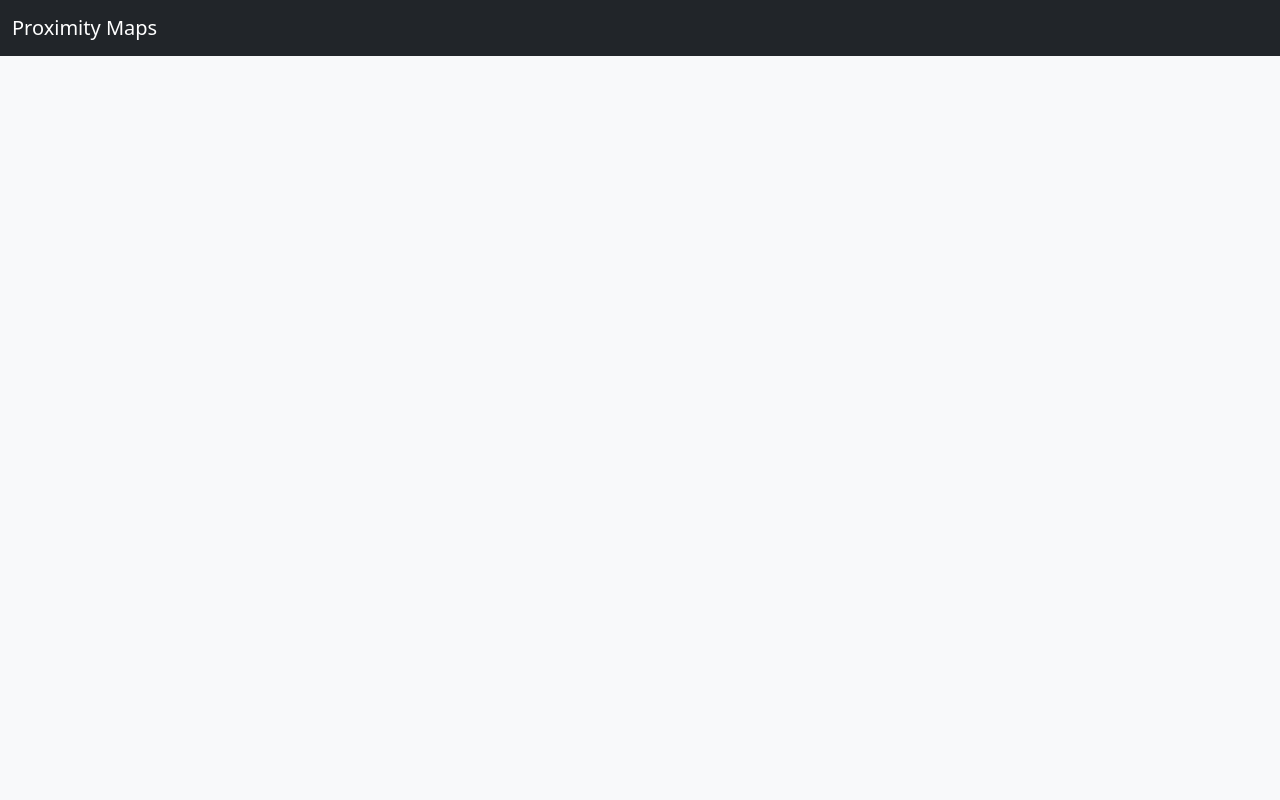
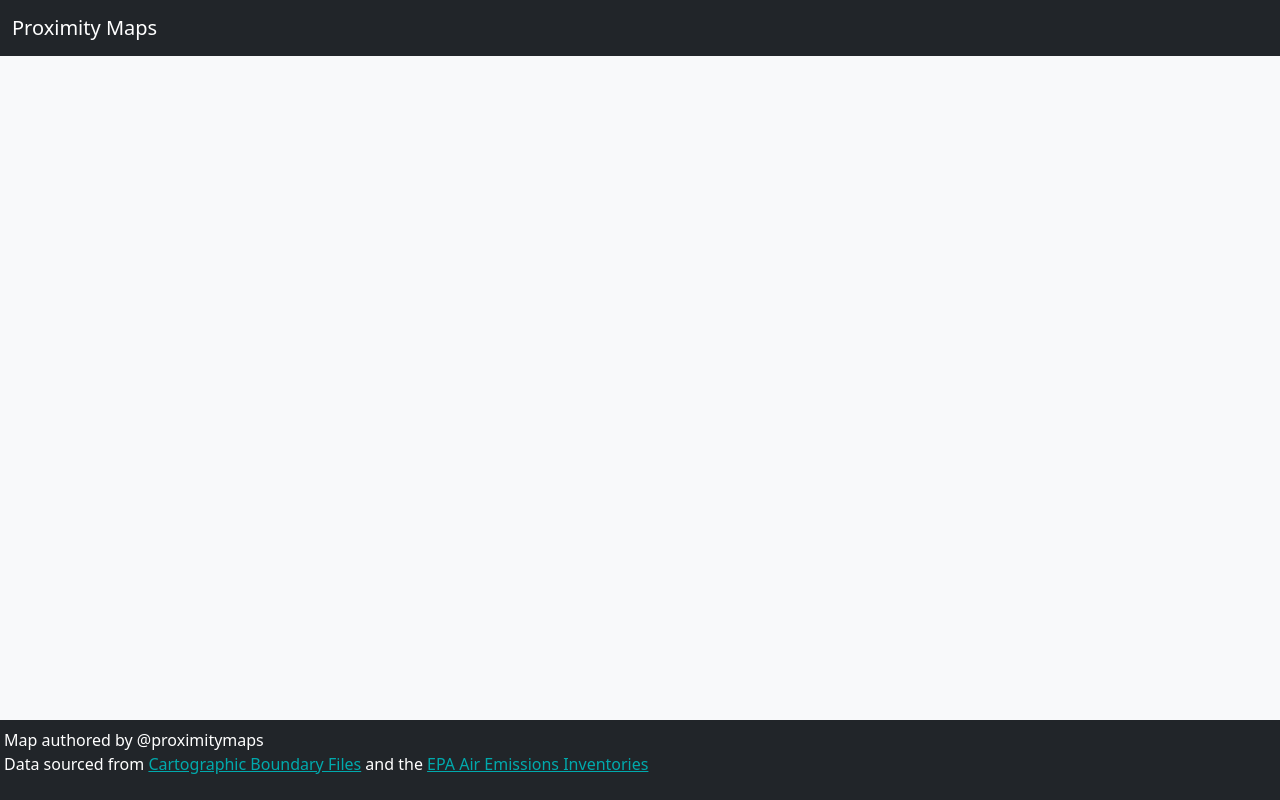
Before and after one commit to proximitymaps/ohio-river-valley, a plain HTML site: page index.html in a window 1280 px wide. Drawn offline with nearby package versions, Linux system fonts and the light colour scheme.

Commit message:
add footer
plus format

```diff
--- a/index.html
+++ b/index.html
@@ -1,17 +1,12 @@
 <!DOCTYPE html>
 <html>
+
 <head>
     <title>Emissions by State</title>
     <meta charset="utf-8" />
-    <meta
-      name="description"
-      content="Website meta description for google search results go here"
-    />
+    <meta name="description" content="Website meta description for google search results go here" />
     <meta name="dc.relation" content="https://newmapsplus.github.io/" />
-    <meta
-      name="viewport"
-      content="width=device-width, initial-scale=1, shrink-to-fit=no"
-    />
+    <meta name="viewport" content="width=device-width, initial-scale=1, shrink-to-fit=no" />
 
     <link rel="stylesheet" href="vendor/css/main.min.css" media="screen" />
 
@@ -27,4 +22,29 @@
             </a>
         </div>
     </nav>
+
+    <footer class="footer fixed-bottom bg-dark" id="footer">
+        <div class="row footer-text">
+            <div class="col-12 col-md text-md-left nav-link text-white">
+                <ul class="list-unstyled">
+                    <li>Map authored by @proximitymaps</li>
+                    <li>
+                        Data sourced from
+                        <a href="https://www.census.gov/geo/maps-data/data/tiger-cart-boundary.html">Cartographic
+                            Boundary Files</a>
+                        and the
+                        <a href="https://www.epa.gov/air-emissions-inventories/emissions-inventory-system-eis-gateway">EPA
+                            Air Emissions Inventories</a>
+                    </li>
+                </ul>
+            </div>
+        </div>
+
+        <script src="vendor/js/bundle.min.js" defer></script>
+        <script src="https://d3js.org/d3.v7.js"></script>
+        <script src="https://unpkg.com/topojson@3"></script>
+        <script src="js/utilities.js"></script>
+        <!-- add lesson code to following script -->
+        <script src="js/app.js"></script>
+    </footer>
 </body>
```
Lines whose indentation alone changed are shown as unchanged.
